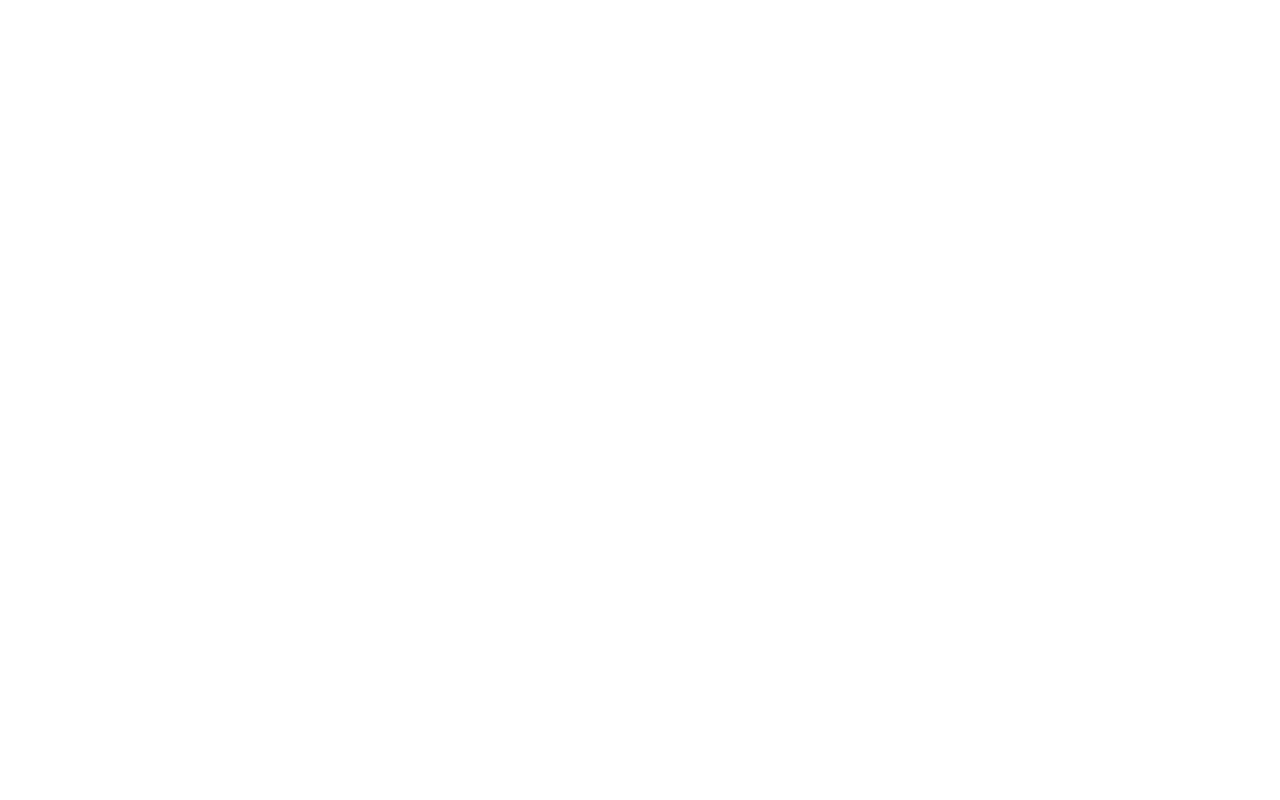
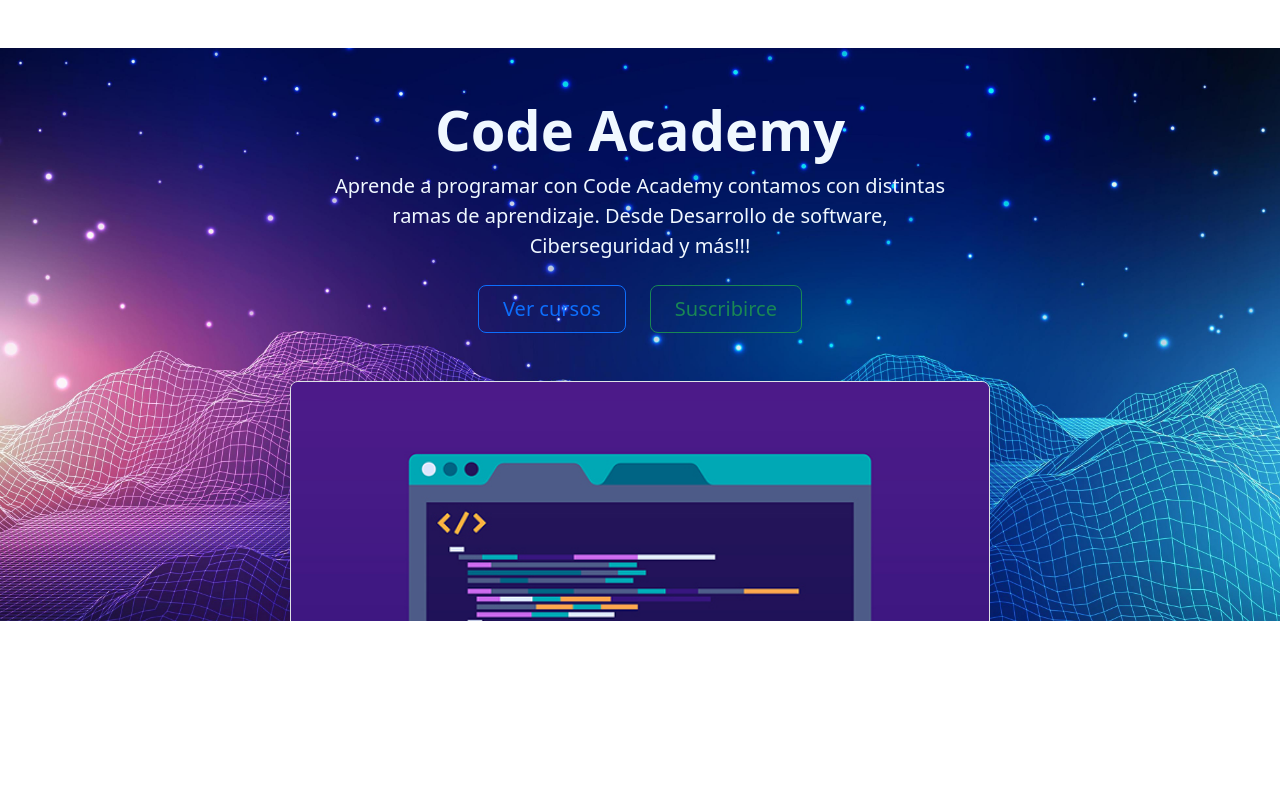
Before and after one commit to gabykap29/TPBootstrap, a plain HTML site: page index.html in a window 1280 px wide. Drawn offline with nearby package versions, Linux system fonts and the light colour scheme.

Commit message:
se agregó imagen de fondo y se cambió el color de letra

```diff
--- a/index.html
+++ b/index.html
@@ -14,11 +14,22 @@
 </head>
 
 <body>
-  <header>
-    <!-- place navbar here -->
-  </header>
-  <main>
-
+  <main style="background-image:url(./css/images/backgraund.jpg); background-repeat: no-repeat;background-size: cover; color: aliceblue;">
+    <div class="px-4 pt-5 my-5 text-center ">
+        <h1 class="display-4 fw-bold text-body-emphasis">Code Academy</h1>
+        <div class="col-lg-6 mx-auto">
+          <p class="lead mb-4">Aprende a programar con <strong>Code Academy</strong> contamos con distintas ramas de aprendizaje. Desde Desarrollo de software, Ciberseguridad y más!!! </p>
+          <div class="d-grid gap-2 d-sm-flex justify-content-sm-center mb-5">
+            <button type="button" class="btn btn-outline-primary btn-lg px-4 me-sm-3">Ver cursos</button>
+            <button type="button" class="btn btn-outline-success btn-lg px-4">Suscribirce</button>
+          </div>
+        </div>
+        <div class="overflow-hidden" style="max-height: 30vh;">
+          <div class="container px-5">
+            <img src="./css/images/infor.jpg" class="img-fluid border rounded-3 shadow-lg mb-4" alt="Example image" width="700" height="500" loading="lazy">
+          </div>
+        </div>
+      </div>
   </main>
   <footer>
     <!-- place footer here -->
```
Also changed, not shown: css/images/backgraund.jpg (added), css/images/infor.jpg (added), css/style.css (line endings or trailing spaces).
